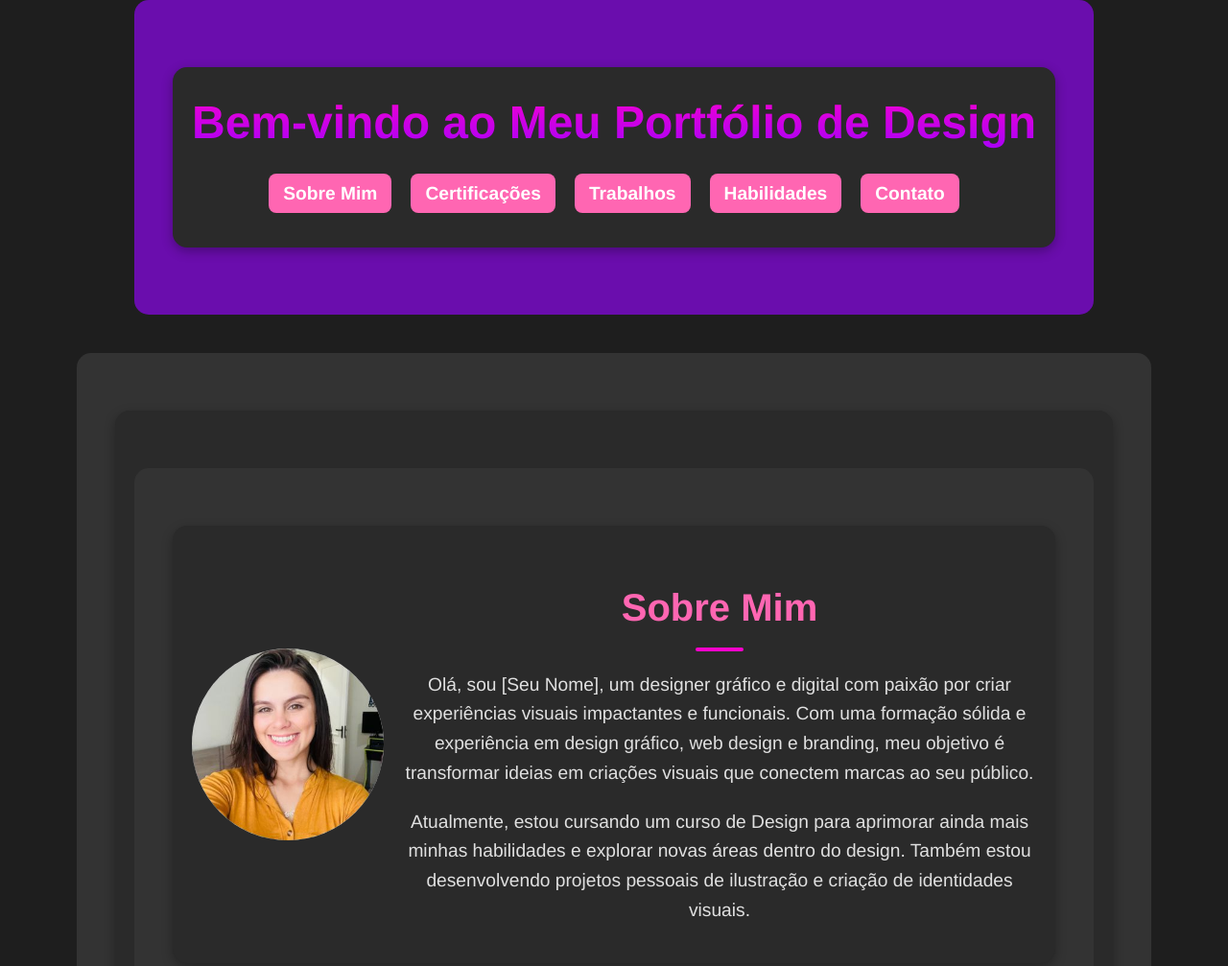
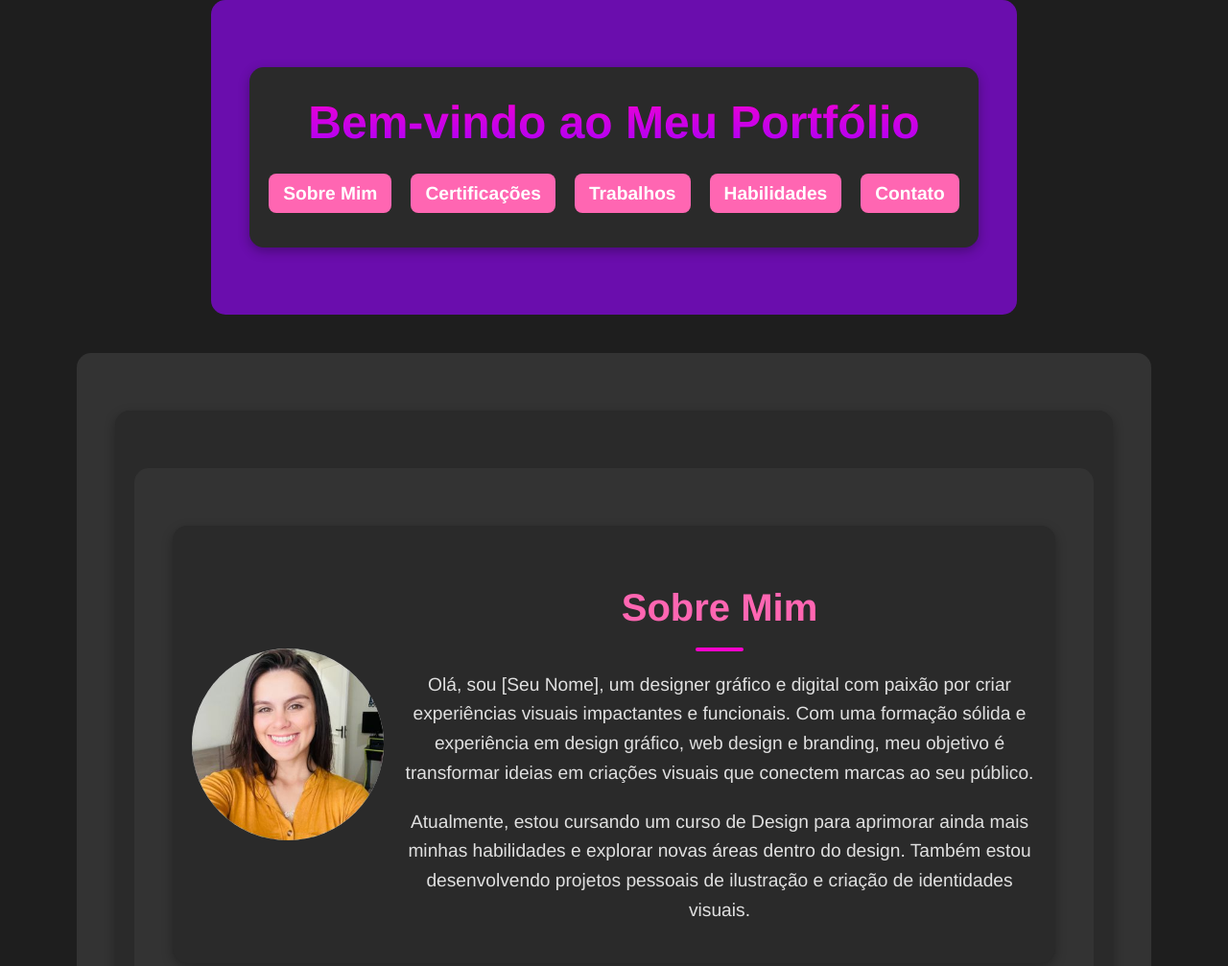
Before and after one commit to jesscatt/Portf-lio, a plain HTML site: page index.html in a window 1280 px wide. Shown: the top 1007 px of the page at 96% size. Drawn offline with Linux system fonts and the light colour scheme; files whose address does not match are found by name.

Commit message:
Update index.html

```diff
--- a/index.html
+++ b/index.html
@@ -3,13 +3,13 @@
 <head>
   <meta charset="UTF-8">
   <meta name="viewport" content="width=device-width, initial-scale=1.0">
-  <title>Portfólio de [Seu Nome]</title>
+  <title>Meu Portfólio</title>
   <link rel="stylesheet" href="styles.css">
 </head>
 <body>
   <header>
     <div class="container">
-      <h1>Bem-vindo ao Meu Portfólio de Design</h1>
+      <h1>Bem-vindo ao Meu Portfólio</h1>
       <nav>
         <ul>
           <li><a href="#sobre">Sobre Mim</a></li>
```
